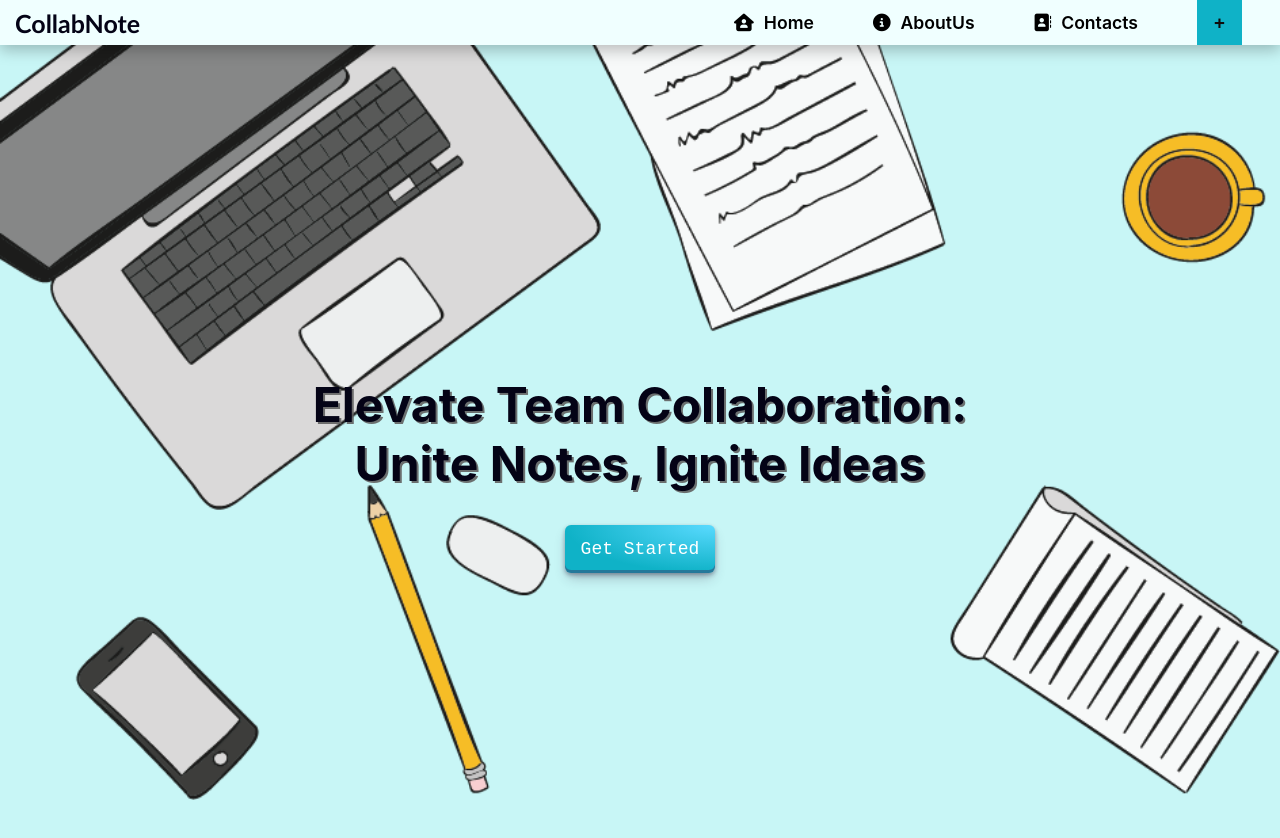
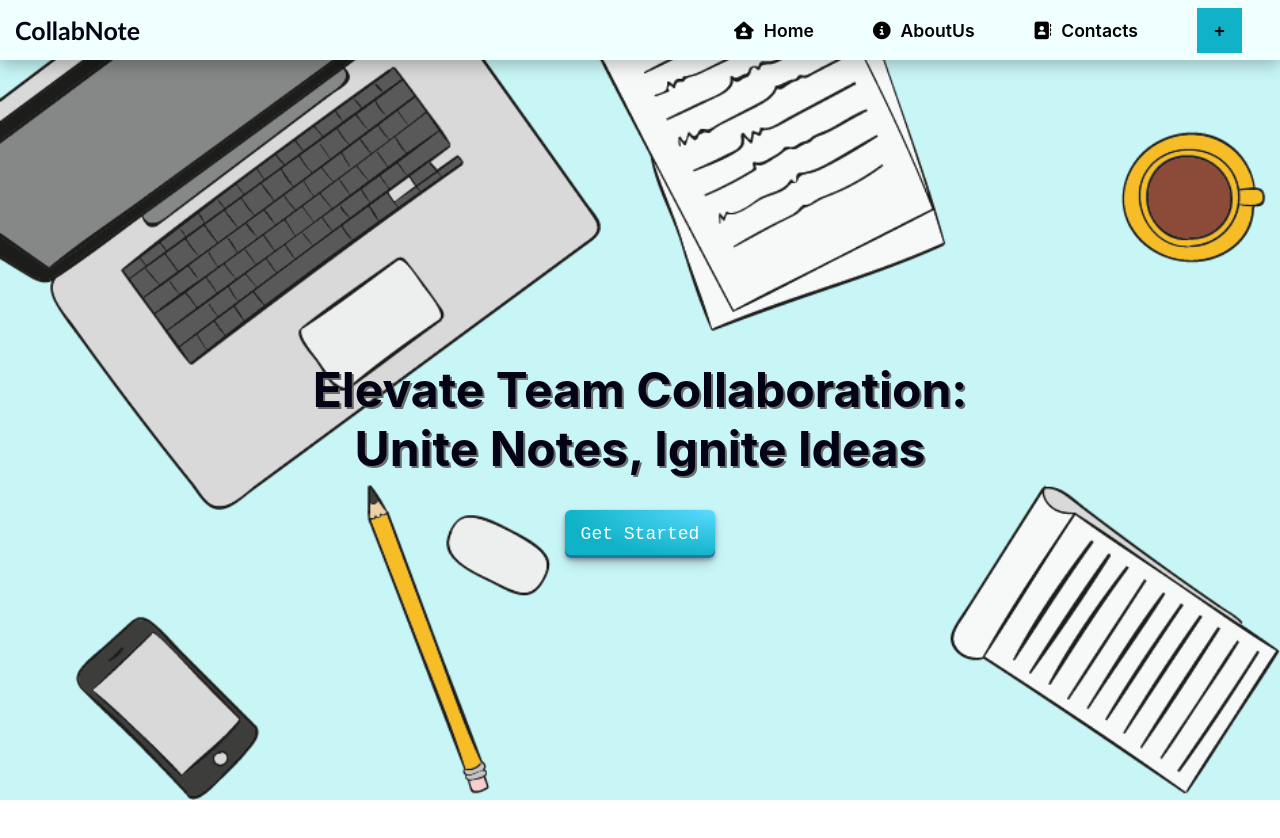
Before and after one commit to Mr-Abhishek-Shinde/Collaborative-Note-Taking, a React (Create React App) app in the folder client/: page / in a window 1280 px wide. Shown: the top 838 px of the page. After the commit the page ends 800 px from the top, so only its background shows below. Built offline with nearby package versions, Linux system fonts and the light colour scheme.

Commit message:
minor changes in styling

```diff
--- a/client/src/pages/Notes.js
+++ b/client/src/pages/Notes.js
@@ -1,7 +1,7 @@
 import React, { useState, useEffect } from "react";
 import Editor from "../components/Editor";
 import styles from "../styles/Notes.module.css";
-import { Link } from 'react-router-dom';
+// import { Link } from 'react-router-dom';
 import io from "socket.io-client";
 import { useNotes } from "../hooks/useNotes";
 import Axios from 'axios';
@@ -26,6 +26,7 @@ const Notes = () => {
   const [list, setList] = useState([]);
   const [emailSet, setEmailSet] = useState(false);
   const [respo, setRespo] = useState(false);
+  // eslint-disable-next-line
   const [noteName, setNoteName] = useState('');
 
   //to extract the user email.id from the token
--- a/client/src/styles/Dashboard.module.css
+++ b/client/src/styles/Dashboard.module.css
@@ -66,7 +66,7 @@
 
 .main{
   width: 100vw;
-  height: 100vh;
+  height: calc(100vh - 60px);
   margin: 0 auto;
   display:flex;
   align-items: center;
--- a/client/src/styles/Home.module.css
+++ b/client/src/styles/Home.module.css
@@ -9,7 +9,7 @@
   flex-direction: column;
   width: 100%;
   box-sizing: border-box;
-  min-height: 100vh;
+  height: calc(100vh - 60px);
   color: var(--text);
 }
 
--- a/client/src/styles/Navbar.module.css
+++ b/client/src/styles/Navbar.module.css
@@ -7,7 +7,7 @@
   padding: 0 30px;
   flex-direction: row;
   width: 100%;
-  height: 45px;
+  height: 60px;
   /* background-color: var(--primary); */
   background-color: azure;
   color: var(--text);
```
